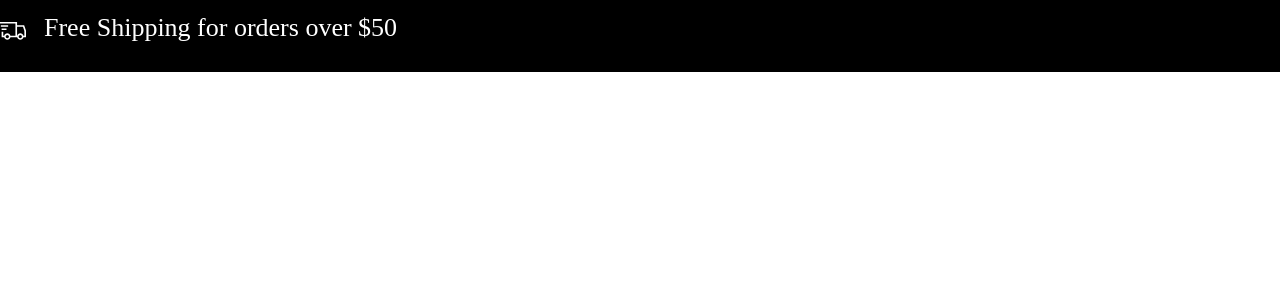
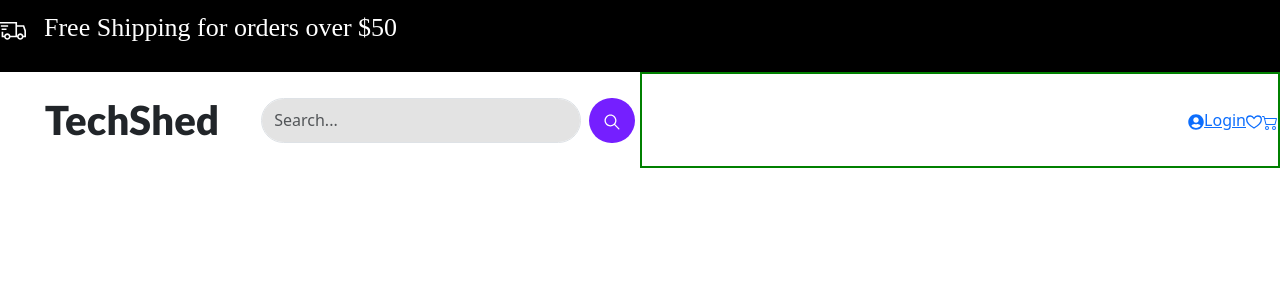
Before and after one commit to sankalptrimade/ecommerce-website, a React (Vite) app: page / in a window 1280 px wide. Shown: the top 300 px of the page. Built offline with nearby package versions, Linux system fonts and the light colour scheme; a web font is replaced by a local one.

Commit message:
title 50% completed

```diff
--- /dev/null
+++ b/src/components/Heading.jsx
@@ -0,0 +1,39 @@
+import React from "react";
+import './../styles/HeadingStyles.css';
+import { IoIosSearch } from "react-icons/io";
+import { FaUserCircle } from "react-icons/fa";
+import { GrFavorite } from "react-icons/gr";
+import { BsCart2 } from "react-icons/bs";
+
+const Heading = () => {
+  return <div>
+    <div className="title-parent d-flex">
+        <div className="title-child-1 d-flex">
+        <div className="title">
+            <p>TechShed</p>
+            </div>
+            <div className="search-bar">
+            <form className="d-flex" role="search">
+        <input className="search-input form-control me-2" type="search" placeholder="Search..." aria-label="Search" />
+        <button className="btn" type="submit" style={{backgroundColor: "#751FFF"}}><IoIosSearch /></button>
+      </form>
+            </div>
+        </div>
+        <div className="title-child-2">
+            <div className="users">
+                {/* <ul className="users-list d-flex justify-content-end align-items-center" style={{listStyle: "none"}}>
+                    <li className="users-list-item"><a href="/"><FaUserCircle /><span className="login-span">Login</span></a></li>
+                    <li className="users-list-item"><a href="/"><GrFavorite /></a></li>
+                    <li className="users-list-item"><a href="/"><BsCart2 /></a></li>
+                </ul> */}
+                <p className="userslist"><a href="/"><FaUserCircle /><span className="login-span">Login</span></a></p>
+                <p className="userslist"><a href="/"><GrFavorite /></a></p>
+                <p className="userslist"><a href="/"><BsCart2 /></a></p>
+            </div>
+
+        </div>
+    </div>
+  </div>;
+};
+
+export default Heading;
--- a/src/main.jsx
+++ b/src/main.jsx
@@ -1,10 +1,12 @@
 import { StrictMode } from 'react'
 import { createRoot } from 'react-dom/client'
 import Navbar from './components/Navbar'
+import Heading from './components/Heading'
 
 
 createRoot(document.getElementById('root')).render(
   <StrictMode>
     <Navbar />
+    <Heading />
   </StrictMode>,
 )
--- /dev/null
+++ b/src/styles/HeadingStyles.css
@@ -0,0 +1,55 @@
+@import url('https://fonts.googleapis.com/css2?family=Lato:ital,wght@0,100;0,300;0,400;0,700;0,900;1,100;1,300;1,400;1,700;1,900&display=swap');
+
+.title-parent {
+    width: 100%;
+    height: 6rem;
+    /* border: 2px solid black; */
+}
+
+.title-child-1 {
+    width: 50%;
+    align-items: center;
+    /* border: 2px solid red; */
+}
+
+.title {
+    margin-left: 45px;
+    font-family: "Lato", serif;
+    font-size: 40px;
+    font-weight: 800;
+}
+
+p{
+    margin: 0px;
+}
+
+.search-bar {
+    margin-left: 42px;
+}
+
+.search-input {
+    background-color: #e3e3e3;
+    border-radius: 24px;
+    width: 20rem;
+    height: 45px;
+}
+
+.btn {
+    width: 46px;
+    border-radius: 28px;
+    background-color: rgb(117, 31, 255);
+    color: white;
+    font-size: 20px;
+}
+
+.title-child-2 {
+    width: 50%;
+}
+
+.users{
+    display: flex;
+    border: 2px solid green;
+    height: 6rem;
+    align-items: center;
+    justify-content: end;
+}
```
Also changed, not shown: src/images/shippingBoxIcon.png (deleted).
